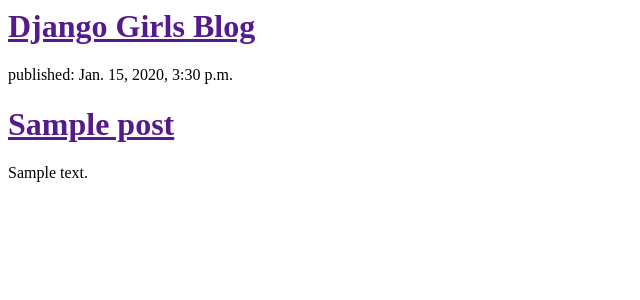
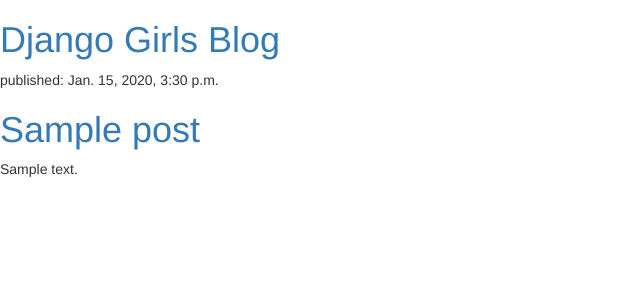
Before and after one commit to PChauras/My-old-blog, a Django app: template blog/templates/blog/post_list.html in a window 1280 px wide. Shown: the top 300 px of the page, without its empty margins (0-640 px from the left). Run offline with Django 3.2, Linux system fonts and the light colour scheme; the template is opened without the code that fills it: values that come from a table or form of the project are taken from there, others are empty; tables that the repository leaves empty hold one stand-in row (values such as "Sample post"); some libraries are stand-ins or nearby versions.

Commit message:
Added CSS 1st step

```diff
--- a/blog/templates/blog/post_list.html
+++ b/blog/templates/blog/post_list.html
@@ -1,6 +1,13 @@
+{% load staticfiles %}
+
+
 <html>
     <head>
         <title>Django Girls blog</title>
+        <link rel="stylesheet" href="//maxcdn.bootstrapcdn.com/bootstrap/3.2.0/css/bootstrap.min.css">
+		<link rel="stylesheet" href="//maxcdn.bootstrapcdn.com/bootstrap/3.2.0/css/bootstrap-theme.min.css">
+		<link rel="stylesheet" href="{% static 'css/blog.css' %}">
+		<link href="http://fonts.googleapis.com/css?family=Lobster&subset=latin,latin-ext" rel="stylesheet" type="text/css">
     </head>
     <body>
         <div>
```
